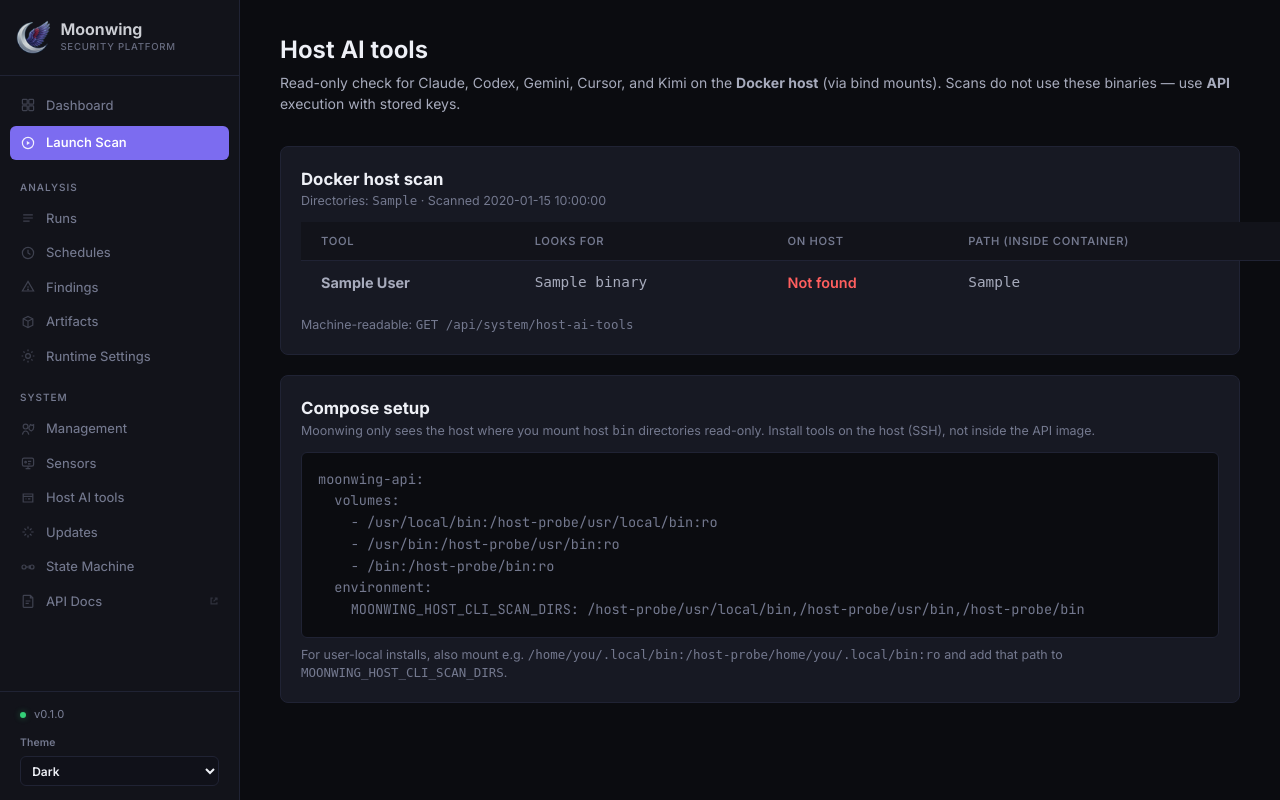
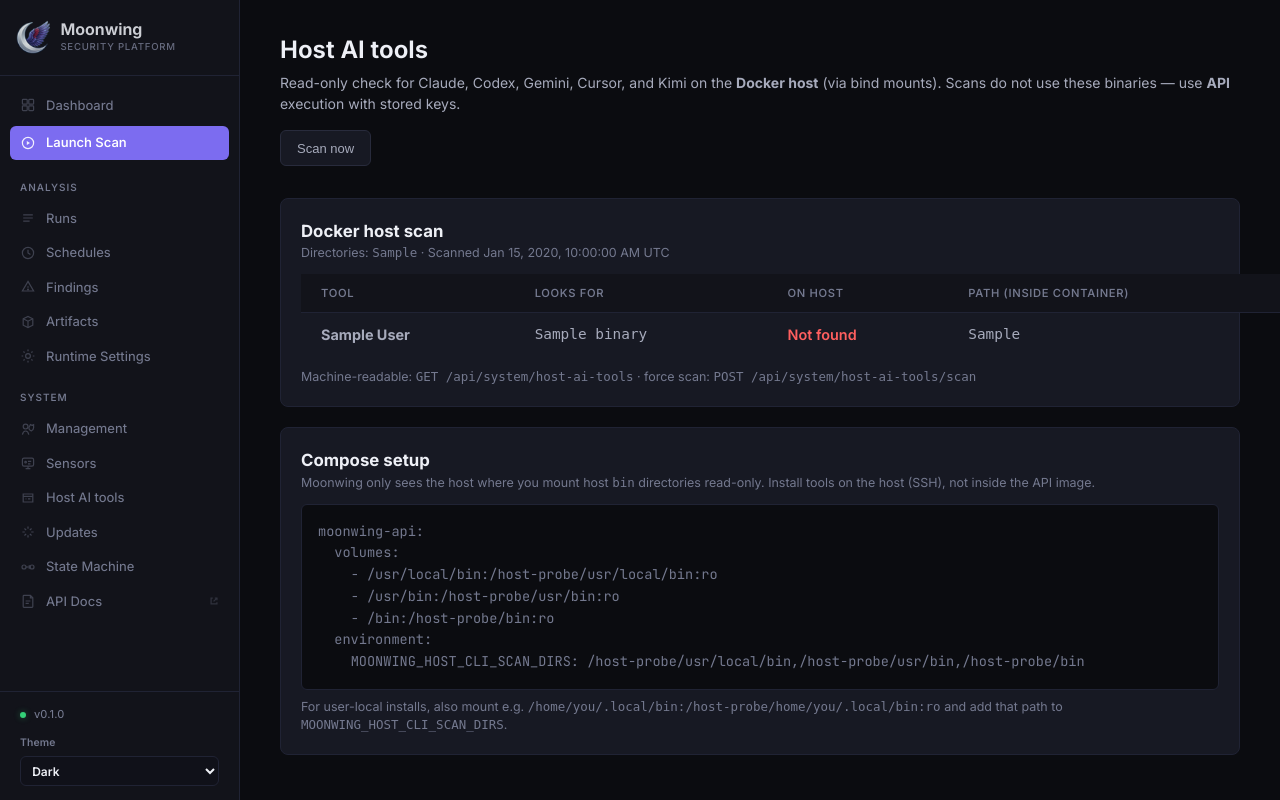
Before and after one commit to bulbousoars/Moonwing, a Python web app: template src/moonwing/api/templates/system_cli_tools.html in a window 1280 px wide. Run offline with Jinja, Linux system fonts and the light colour scheme; the template is opened without the code that fills it: most values are stand-ins (such as "Sample title", 1, 10 or a date in 2020).

Commit message:
feat: add host AI tools scan functionality and UI enhancements
- Introduced a new API endpoint for initiating a host AI tools scan, allowing users to run scans via a POST request.
- Updated the system CLI tools page to include a "Scan now" button for triggering scans directly from the UI.
- Enhanced the HTML template to display scan results, including installation status and scan timestamps, improving user feedback.
- Added JavaScript functions to handle scan results and update the UI dynamically, enhancing interactivity and user experience.
- Updated tests to cover the new scan functionality and ensure proper access control for different user roles.

These changes significantly improve the usability and functionality of the host AI tools feature, providing users with a more interactive and informative experience.

```diff
--- a/src/moonwing/api/routes/system_updates_api.py
+++ b/src/moonwing/api/routes/system_updates_api.py
@@ -29,6 +29,12 @@ def api_host_ai_tools():
     return scan_host_ai_tools(_get_settings())
 
 
+@router.post('/host-ai-tools/scan')
+def api_host_ai_tools_scan():
+    """Run a fresh host AI tools scan (same payload as GET /host-ai-tools)."""
+    return scan_host_ai_tools(_get_settings())
+
+
 @router.get('/cli/visibility', include_in_schema=False)
 def api_cli_visibility_legacy():
     """Deprecated alias for /host-ai-tools."""
--- a/src/moonwing/api/templates/system_cli_tools.html
+++ b/src/moonwing/api/templates/system_cli_tools.html
@@ -4,32 +4,33 @@
 <div class="page-header">
   <h1>Host AI tools</h1>
   <p>Read-only check for Claude, Codex, Gemini, Cursor, and Kimi on the <strong>Docker host</strong> (via bind mounts). Scans do not use these binaries — use <strong>API</strong> execution with stored keys.</p>
+  <div class="page-actions">
+    <button type="button" class="btn" id="host-ai-scan-btn">Scan now</button>
+  </div>
 </div>
 
-{% if host_scan.setup_required %}
-<div class="probe-result error" style="max-width:960px;margin-bottom:1rem;">
+<div id="host-scan-setup-banner" class="probe-result error" style="max-width:960px;margin-bottom:1rem;{% if not host_scan.setup_required %}display:none{% endif %}">
   <strong>No host directories mounted.</strong>
   Add the <code>host-probe</code> volumes in <code>docker-compose.yml</code> (see comments on <code>moonwing-api</code>) and restart the stack, or set
   <code>MOONWING_HOST_CLI_SCAN_DIRS</code> to paths you mount read-only from the host.
 </div>
-{% elif host_scan.using_compose_defaults %}
-<div class="probe-result" style="max-width:960px;margin-bottom:1rem;border-color:var(--ok);">
-  Using default <code>/host-probe/…</code> mounts from Compose. Found <strong>{{ host_scan.installed_count }}</strong> / {{ host_scan.total_tools }} tools.
+<div id="host-scan-defaults-banner" class="probe-result" style="max-width:960px;margin-bottom:1rem;border-color:var(--ok);{% if not host_scan.using_compose_defaults %}display:none{% endif %}">
+  Using default <code>/host-probe/…</code> mounts from Compose. Found <strong id="host-scan-installed-count">{{ host_scan.installed_count }}</strong> / <span id="host-scan-total-tools">{{ host_scan.total_tools }}</span> tools.
 </div>
-{% endif %}
 
 <div class="detail-card" style="max-width:960px;margin-bottom:1.25rem;">
   <h2 style="margin-top:0;font-size:1.05rem;">Docker host scan</h2>
-  <p class="form-help" style="margin:0 0 0.75rem;">
-    Directories: {% if host_scan.effective_dirs %}{% for d in host_scan.effective_dirs %}<code>{{ d }}</code>{% if not loop.last %}, {% endif %}{% endfor %}{% else %}<em>none</em>{% endif %}
-    · Scanned {{ host_scan.scanned_at }}
-    {% if host_scan.in_container %} · API container{% endif %}
+  <p class="form-help" style="margin:0 0 0.75rem;" id="host-scan-meta">
+    Directories: <span id="host-scan-dirs">{% if host_scan.effective_dirs %}{% for d in host_scan.effective_dirs %}<code>{{ d }}</code>{% if not loop.last %}, {% endif %}{% endfor %}{% else %}<em>none</em>{% endif %}</span>
+    · Scanned <time id="host-scan-scanned-at" datetime="{{ host_scan.scanned_at }}"></time>
+    <span id="host-scan-container-note">{% if host_scan.in_container %} · API container{% endif %}</span>
   </p>
+  <p id="host-scan-error" class="probe-result error" style="display:none;margin:0 0 0.75rem;"></p>
   <table class="data-table" style="width:100%; font-size:0.9rem;">
     <thead>
       <tr><th>Tool</th><th>Looks for</th><th>On host</th><th>Path (inside container)</th></tr>
     </thead>
-    <tbody>
+    <tbody id="host-ai-tools-tbody">
       {% for t in host_scan.tools %}
       <tr>
         <td><strong>{{ t.display_name }}</strong></td>
@@ -41,7 +42,7 @@
     </tbody>
   </table>
   <p class="form-help" style="margin:0.75rem 0 0;">
-    Machine-readable: <code>GET /api/system/host-ai-tools</code>
+    Machine-readable: <code>GET /api/system/host-ai-tools</code> · force scan: <code>POST /api/system/host-ai-tools/scan</code>
   </p>
 </div>
 
@@ -61,4 +62,126 @@
     For user-local installs, also mount e.g. <code>/home/you/.local/bin:/host-probe/home/you/.local/bin:ro</code> and add that path to <code>MOONWING_HOST_CLI_SCAN_DIRS</code>.
   </p>
 </div>
+
+<script>
+(function() {
+  function escapeHtml(s) {
+    return String(s)
+      .replace(/&/g, '&amp;')
+      .replace(/</g, '&lt;')
+      .replace(/>/g, '&gt;')
+      .replace(/"/g, '&quot;');
+  }
+
+  /** Show scan time in the browser's local timezone (e.g. EST for US Eastern). */
+  function formatLocalDateTime(isoStr) {
+    if (!isoStr) return '—';
+    var d = new Date(isoStr);
+    if (isNaN(d.getTime())) return isoStr;
+    return d.toLocaleString(undefined, {
+      year: 'numeric',
+      month: 'short',
+      day: 'numeric',
+      hour: 'numeric',
+      minute: '2-digit',
+      second: '2-digit',
+      timeZoneName: 'short'
+    });
+  }
+
+  function renderDirs(dirs) {
+    if (!dirs || !dirs.length) return '<em>none</em>';
+    return dirs.map(function(d) { return '<code>' + escapeHtml(d) + '</code>'; }).join(', ');
+  }
+
+  function renderToolsTable(tools) {
+    var tbody = document.getElementById('host-ai-tools-tbody');
+    if (!tbody) return;
+    tbody.innerHTML = (tools || []).map(function(t) {
+      var status = t.installed
+        ? '<span class="cli-probe-ok">Found</span>'
+        : '<span class="cli-probe-miss">Not found</span>';
+      var path = t.resolved_path
+        ? '<code style="word-break:break-all;">' + escapeHtml(t.resolved_path) + '</code>'
+        : '—';
+      var bins = (t.binaries || []).map(escapeHtml).join(', ');
+      return '<tr>'
+        + '<td><strong>' + escapeHtml(t.display_name || '') + '</strong></td>'
+        + '<td><code>' + bins + '</code></td>'
+        + '<td>' + status + '</td>'
+        + '<td>' + path + '</td>'
+        + '</tr>';
+    }).join('');
+  }
+
+  function applyHostScan(data) {
+    var setupBanner = document.getElementById('host-scan-setup-banner');
+    var defaultsBanner = document.getElementById('host-scan-defaults-banner');
+    var errEl = document.getElementById('host-scan-error');
+    if (errEl) { errEl.style.display = 'none'; errEl.textContent = ''; }
+
+    if (setupBanner) setupBanner.style.display = data.setup_required ? '' : 'none';
+    if (defaultsBanner) {
+      defaultsBanner.style.display = data.using_compose_defaults ? '' : 'none';
+      var countEl = document.getElementById('host-scan-installed-count');
+      var totalEl = document.getElementById('host-scan-total-tools');
+      if (countEl) countEl.textContent = String(data.installed_count);
+      if (totalEl) totalEl.textContent = String(data.total_tools);
+    }
+
+    var dirsEl = document.getElementById('host-scan-dirs');
+    if (dirsEl) dirsEl.innerHTML = renderDirs(data.effective_dirs);
+
+    var scannedEl = document.getElementById('host-scan-scanned-at');
+    if (scannedEl && data.scanned_at) {
+      scannedEl.setAttribute('datetime', data.scanned_at);
+      scannedEl.textContent = formatLocalDateTime(data.scanned_at);
+      scannedEl.title = 'UTC: ' + data.scanned_at.replace('T', ' ').substring(0, 19);
+    }
+
+    var noteEl = document.getElementById('host-scan-container-note');
+    if (noteEl) noteEl.textContent = data.in_container ? ' · API container' : '';
+
+    renderToolsTable(data.tools);
+  }
+
+  document.addEventListener('DOMContentLoaded', function() {
+    var scannedEl = document.getElementById('host-scan-scanned-at');
+    if (scannedEl) {
+      var iso = scannedEl.getAttribute('datetime');
+      scannedEl.textContent = formatLocalDateTime(iso);
+      if (iso) scannedEl.title = 'UTC: ' + iso.replace('T', ' ').substring(0, 19);
+    }
+
+    var btn = document.getElementById('host-ai-scan-btn');
+    if (!btn) return;
+    btn.addEventListener('click', function() {
+      var errEl = document.getElementById('host-scan-error');
+      btn.disabled = true;
+      var prevLabel = btn.textContent;
+      btn.textContent = 'Scanning…';
+      fetch('/api/system/host-ai-tools/scan', { method: 'POST', credentials: 'same-origin' })
+        .then(function(res) {
+          if (!res.ok) {
+            return res.text().then(function(t) {
+              throw new Error(t || ('HTTP ' + res.status));
+            });
+          }
+          return res.json();
+        })
+        .then(applyHostScan)
+        .catch(function(err) {
+          if (errEl) {
+            errEl.style.display = '';
+            errEl.textContent = 'Scan failed: ' + (err.message || String(err));
+          }
+        })
+        .finally(function() {
+          btn.disabled = false;
+          btn.textContent = prevLabel;
+        });
+    });
+  });
+})();
+</script>
 {% endblock %}
```
Also changed, not shown: deploy/secops/docker-compose.secops.yml (added, +20 -0 lines), tests/integration/test_system_updates_dashboard.py (+19 -0 lines), tests/test_scan_guidance_ui.py (+4 -0 lines), README.md, deploy/secops/README.md (added), 2 other files.
